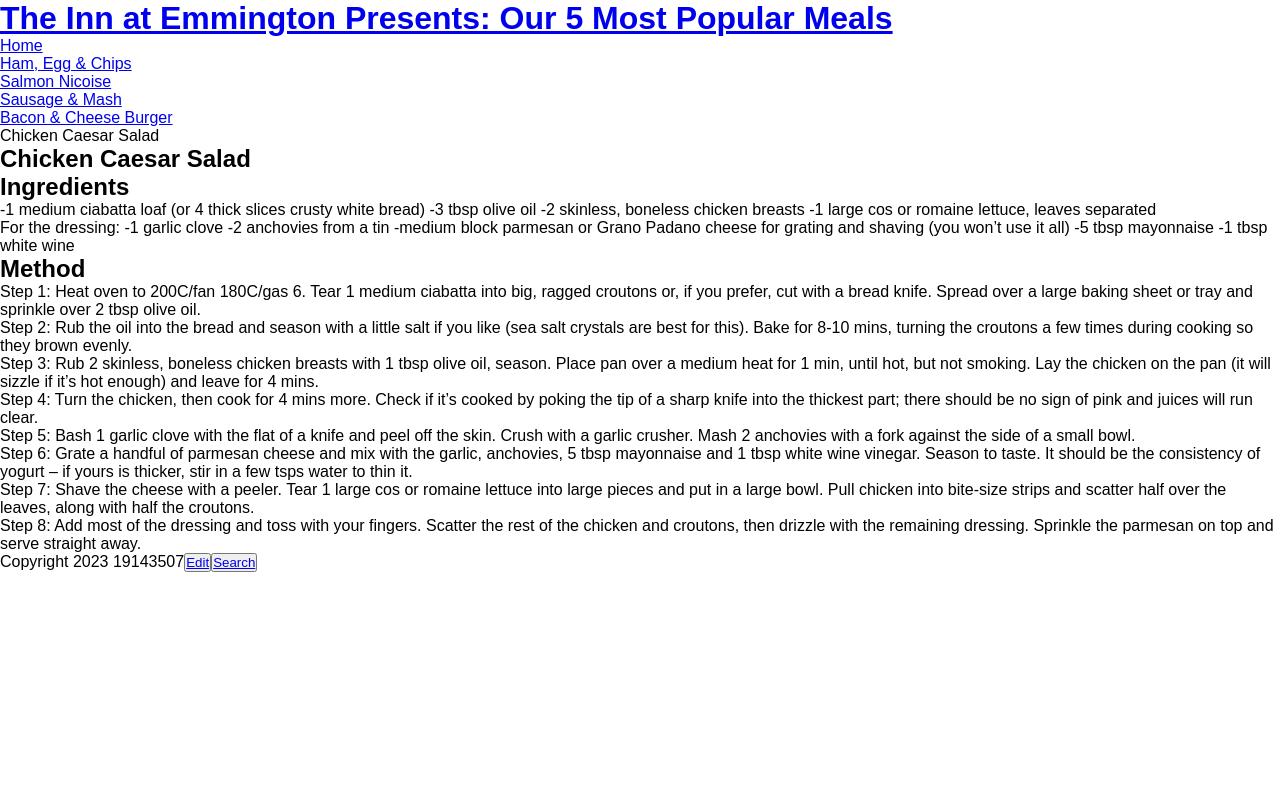
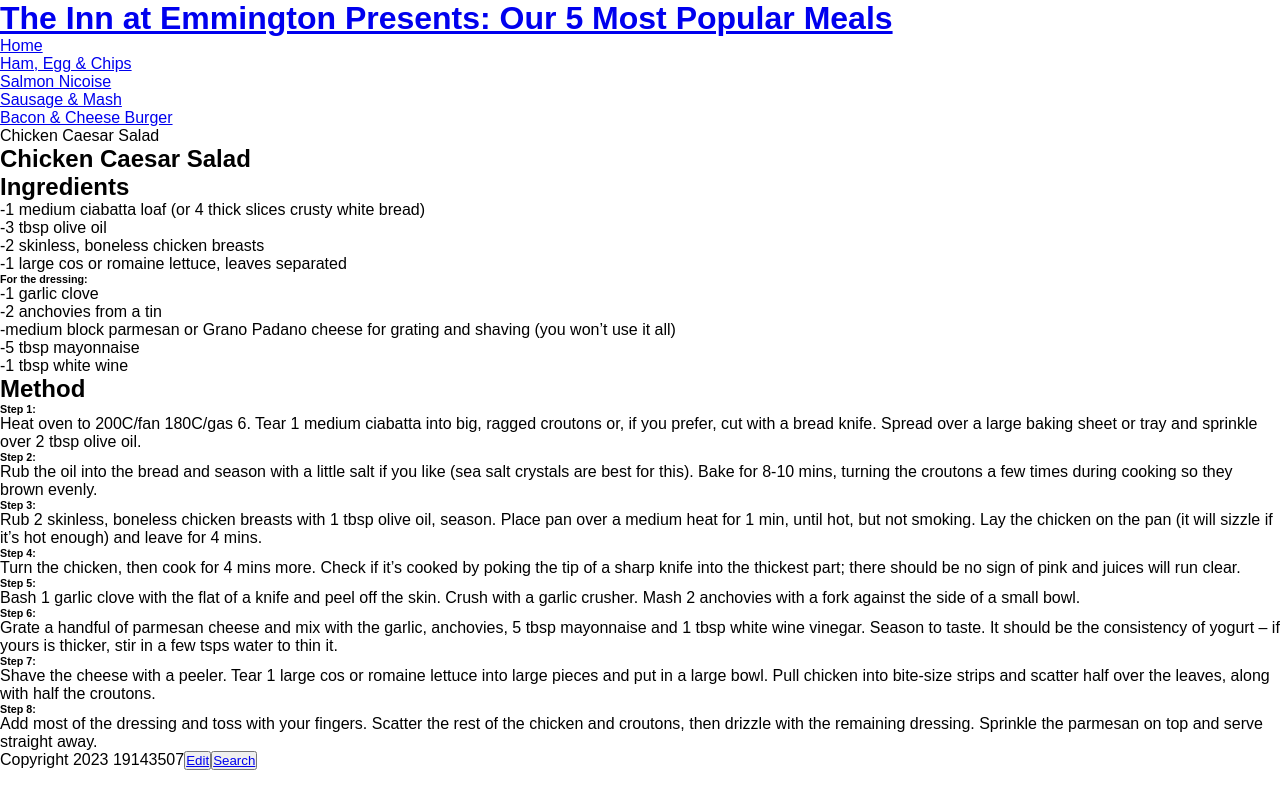
Before and after one commit to 19143507/inn-at-emmington, a Jekyll site: the page built from _recipes/chicken-caesar-salad.md, in a window 1280 px wide. Shown: the top 809 px of the page. Built offline with Jekyll 4.4.1, drawn with Linux system fonts in a browser that asks for light colours.

```diff
--- a/_recipes/chicken-caesar-salad.md
+++ b/_recipes/chicken-caesar-salad.md
@@ -7,39 +7,71 @@ layout: recipe
 ## Ingredients
 
 \-1 medium ciabatta loaf (or 4 thick slices crusty white bread)
+
+
 \-3 tbsp olive oil
+
+
 \-2 skinless, boneless chicken breasts
+
+
 \-1 large cos or romaine lettuce, leaves separated
 
-For the dressing:
--1 garlic clove
--2 anchovies from a tin
--medium block parmesan or Grano Padano cheese for grating and shaving (you won't use it all)
--5 tbsp mayonnaise
--1 tbsp white wine
+###### For the dressing:
+
+
+\-1 garlic clove
+
+
+\-2 anchovies from a tin
+
+
+\-medium block parmesan or Grano Padano cheese for grating and shaving (you won't use it all)
+
+
+\-5 tbsp mayonnaise
+
+
+\-1 tbsp white wine
 
 ## Method
 
-Step 1:
+###### Step 1:
+
+
 Heat oven to 200C/fan 180C/gas 6. Tear 1 medium ciabatta into big, ragged croutons or, if you prefer, cut with a bread knife. Spread over a large baking sheet or tray and sprinkle over 2 tbsp olive oil.
 
-Step 2:
+###### Step 2:
+
+
 Rub the oil into the bread and season with a little salt if you like (sea salt crystals are best for this). Bake for 8-10 mins, turning the croutons a few times during cooking so they brown evenly.
 
-Step 3:
+###### Step 3:
+
+
 Rub 2 skinless, boneless chicken breasts with 1 tbsp olive oil, season. Place pan over a medium heat for 1 min, until hot, but not smoking. Lay the chicken on the pan (it will sizzle if it’s hot enough) and leave for 4 mins.
 
-Step 4:
+###### Step 4:
+
+
 Turn the chicken, then cook for 4 mins more. Check if it’s cooked by poking the tip of a sharp knife into the thickest part; there should be no sign of pink and juices will run clear.
 
-Step 5:
+###### Step 5:
+
+
 Bash 1 garlic clove with the flat of a knife and peel off the skin. Crush with a garlic crusher. Mash 2 anchovies with a fork against the side of a small bowl.
 
-Step 6:
+###### Step 6:
+
+
 Grate a handful of parmesan cheese and mix with the garlic, anchovies, 5 tbsp mayonnaise and 1 tbsp white wine vinegar. Season to taste. It should be the consistency of yogurt – if yours is thicker, stir in a few tsps water to thin it.
 
-Step 7:
+###### Step 7:
+
+
 Shave the cheese with a peeler. Tear 1 large cos or romaine lettuce into large pieces and put in a large bowl. Pull chicken into bite-size strips and scatter half over the leaves, along with half the croutons.
 
-Step 8:
+###### Step 8:
+
+
 Add most of the dressing and toss with your fingers. Scatter the rest of the chicken and croutons, then drizzle with the remaining dressing. Sprinkle the parmesan on top and serve straight away.
```
